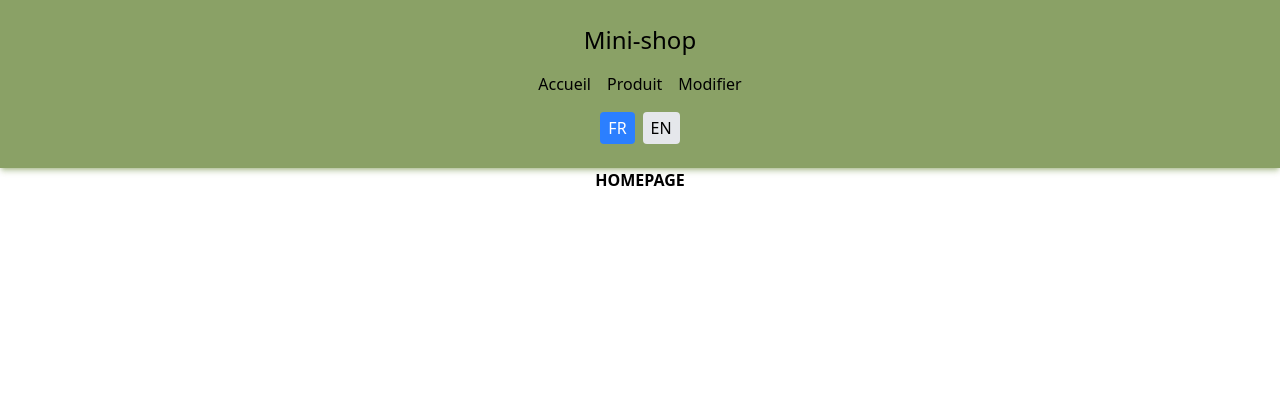
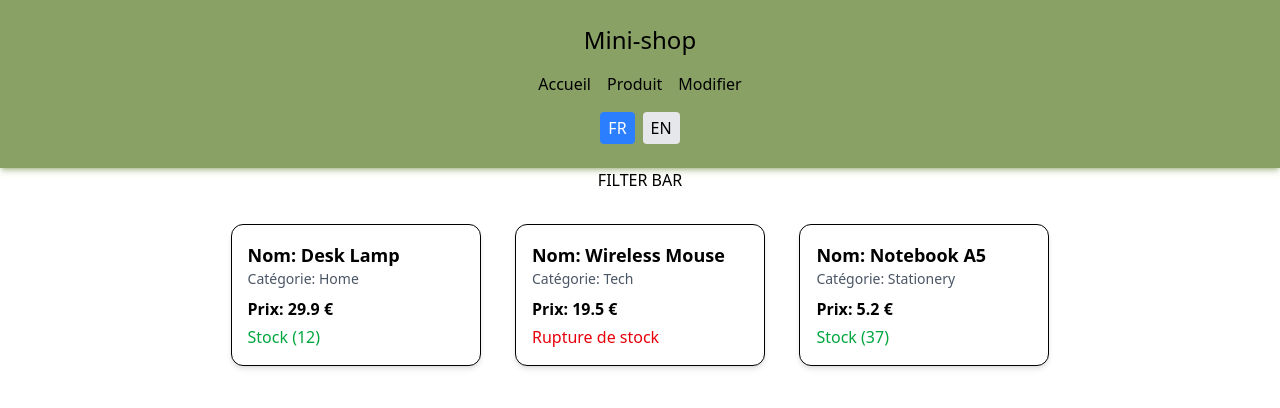
Before and after one commit to Aslaag/mini_shop, a React (Vite) app: page / in a window 1280 px wide. Shown: the top 408 px of the page. Built offline with nearby package versions, Linux system fonts and the light colour scheme.

Commit message:
feat(homePage): Products list display

```diff
--- a/src/components/FilterBar.tsx
+++ b/src/components/FilterBar.tsx
@@ -1,3 +1,5 @@
 export function FilterBar() {
-
+  return (
+    <div>FILTER BAR</div>
+  )
 }
--- a/src/components/ProductCard.tsx
+++ b/src/components/ProductCard.tsx
@@ -1,3 +1,32 @@
-export function ProductCard() {
+import { useTranslation } from "react-i18next";
+import { useNavigate } from "react-router";
+import { ROUTES } from "../routes/Routes";
+import type { Product } from "../types/Products";
 
+interface Props {
+  product: Product;
 }
+
+export function ProductCard({ product }: Props) {
+  const navigate = useNavigate();
+  const { t } = useTranslation();
+
+  return (
+    <div
+    onClick={() => navigate(ROUTES.PRODUCT)}
+    className="border rounded-xl shadow-md p-4 bg-white flex flex-col w-[250px] h-max-[150px]">
+      <h2 className="text-lg font-bold">{t("name")}: {product.name}</h2>
+      <p className="text-sm text-gray-600">{t("category")}: {product.category}</p>
+      <p className="mt-2 font-semibold">{t("price")}: {product.price} €</p>
+      <p
+        className={`mt-1 ${
+          product.stock > 0 ? "text-green-600" : "text-red-600"
+        }`}
+      >
+        {product.stock > 0
+          ? `${t("stock")} (${product.stock})`
+          : t("outOfStock")}
+      </p>
+    </div>
+  );
+}
--- a/src/components/ProductCardContainer.tsx
+++ b/src/components/ProductCardContainer.tsx
@@ -1,3 +1,16 @@
-export function ProductCardContainer() {
+import type { Product } from "../types/Products";
+import { ProductCard } from "./ProductCard";
 
+interface Props {
+  products: Product[];
 }
+
+export function ProductCardContainer({ products }: Props) {
+  return (
+    <div className="flex flex-wrap justify-around w-2/3">
+    {products.map((p) => (
+        <ProductCard key={p.id} product={p} />
+      ))}
+    </div>
+  )
+}
--- a/src/pages/CatalogueHomePage.tsx
+++ b/src/pages/CatalogueHomePage.tsx
@@ -1,7 +1,13 @@
+import { FilterBar } from "../components/FilterBar";
+import { ProductCardContainer } from "../components/ProductCardContainer";
+import products from "../data/products.json";
+import type { Product } from "../types/Products";
+
 export function CatalogueHomePage() {
   return (
-    <div className="flex flex-col items-center justify-center">
-      <h2 className="uppercase font-black">HOMEPAGE</h2>
+    <div className="flex flex-col items-center gap-8">
+      <FilterBar/>
+      <ProductCardContainer products={products as Product[]} />
     </div>
-  )
+  );
 }
```
